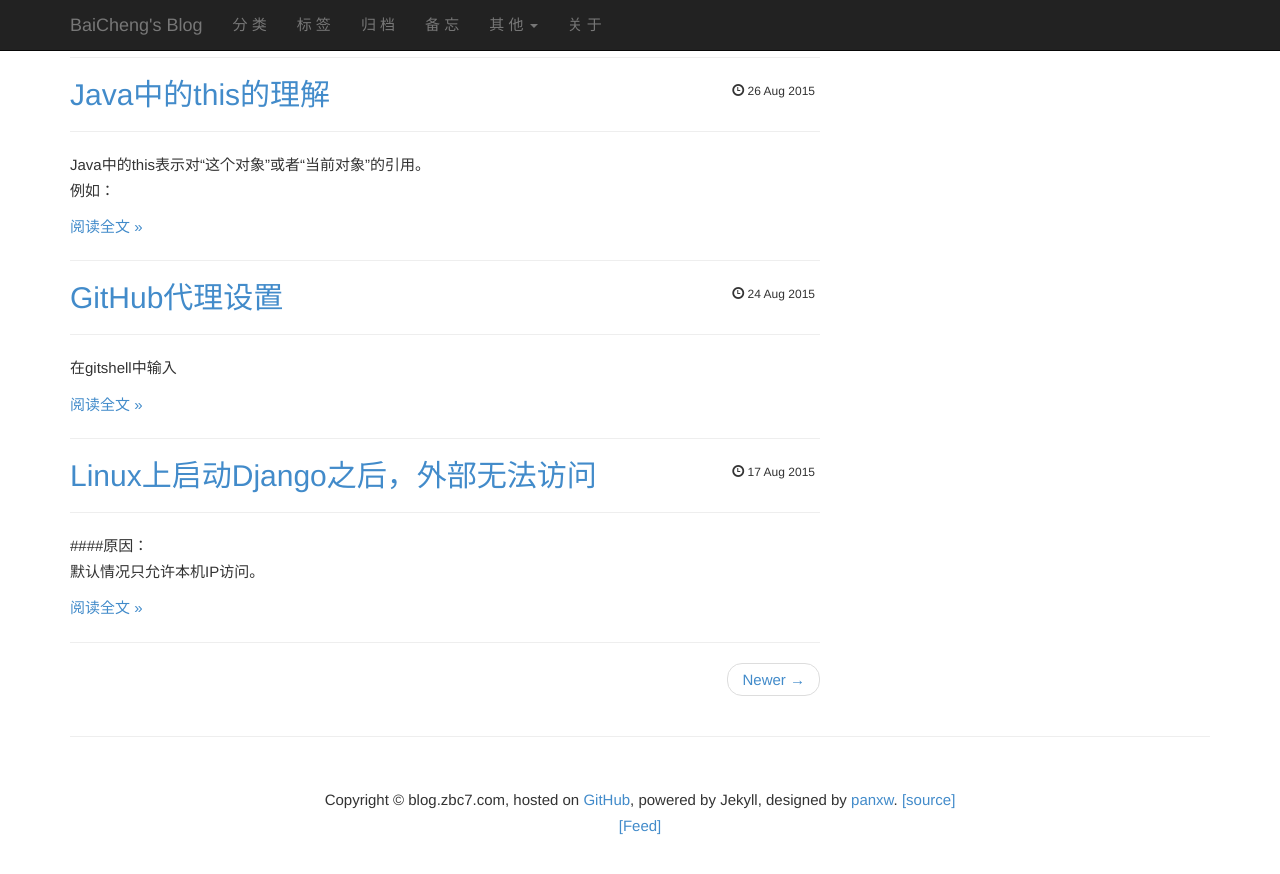
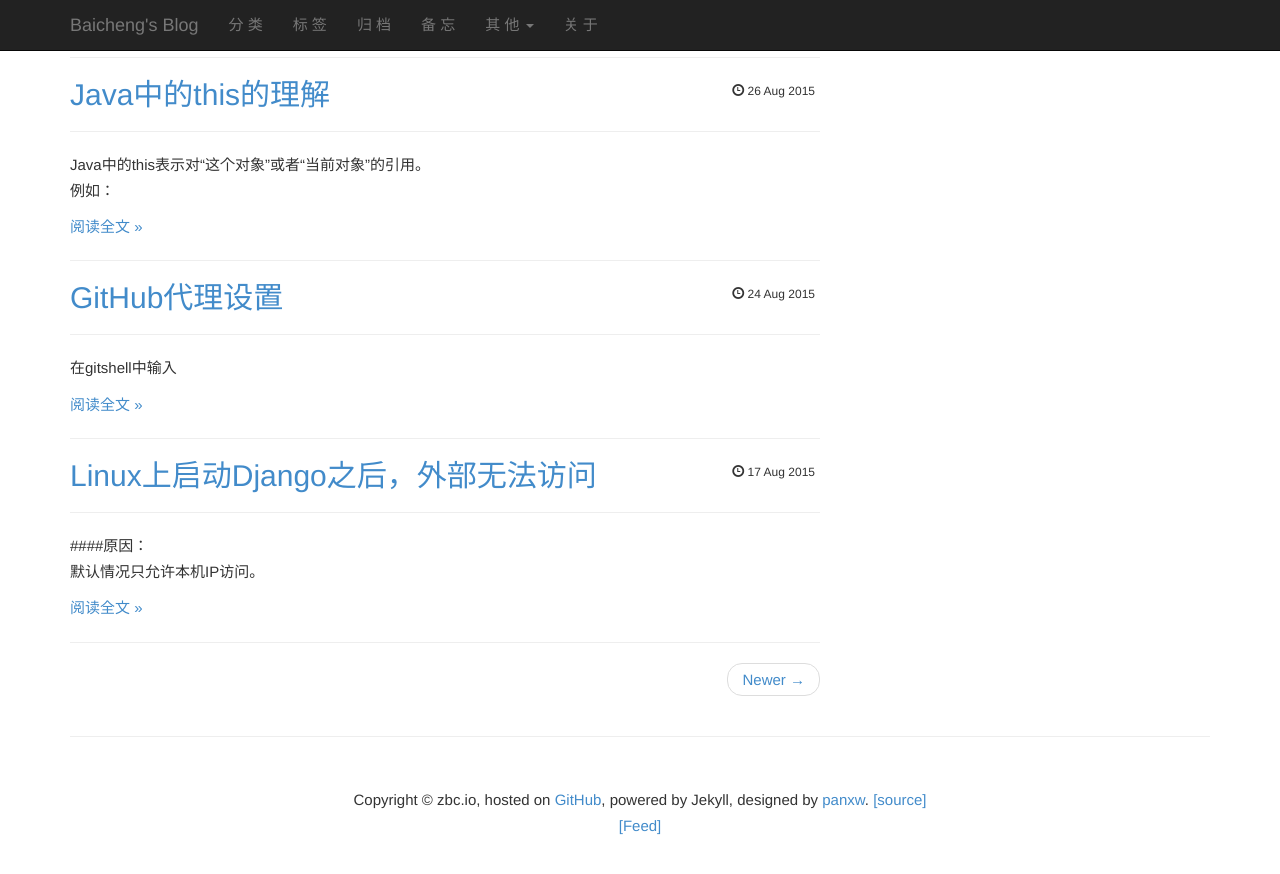
Before and after one commit to zbc0512/zbc0512.github.io, a Jekyll site: the page built from index.html, in a window 1280 px wide and 900 px high, scrolled down 1128 px. Shown: the top 874 px of the window. Built offline with Jekyll 4.4.1, drawn with Linux system fonts in a browser that asks for light colours; Markdown is read by kramdown in place of the engine named in the settings; the list of posts is cut into pages by our own code; comment, search, counter and statistics services are not loaded.

Commit message:
Update _config.yml

```diff
--- a/_config.yml
+++ b/_config.yml
@@ -10,10 +10,10 @@ paginate: 8
 paginate_path: "page:num"
 
 # presonal config
-domain: blog.zbc7.com
-title: BaiCheng's Blog
+domain: zbc.io
+title: Baicheng's Blog
 description: 一起来讨论技术吧！
-author: BaiCheng
+author: Baicheng
 email: zbc0512@163.com
 github: zbcblog
 
```
